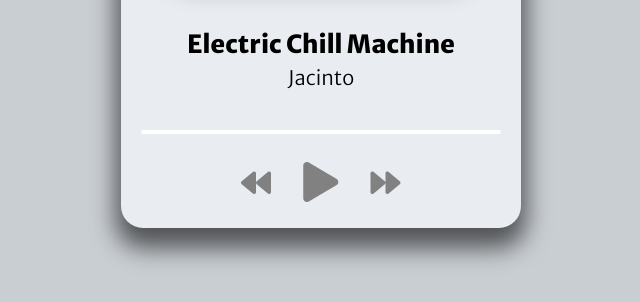
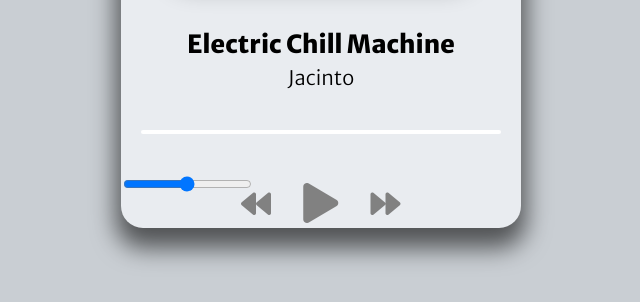
Before and after one commit to boboraul/music-player, a plain HTML site: page index.html in a window 1280 px wide. Shown: the part 422-724 px from the top of the page, without its empty margins (319-959 px from the left). Drawn offline with Linux system fonts and the light colour scheme.

Commit message:
Update index.html

```diff
--- a/index.html
+++ b/index.html
@@ -26,6 +26,10 @@
             </div>
 
         </div>
+        <div class="volume-container" id="volume-container">
+            <input type="range" min="1" max="100" value="50" id="slider">
+        </div>
+
         <div class="player-controls">
             <i class="fas fa-backward" id="prev" title="Previous"></i>
             <i class="fas fa-play main-button" id="play" title="Play"></i>
```
